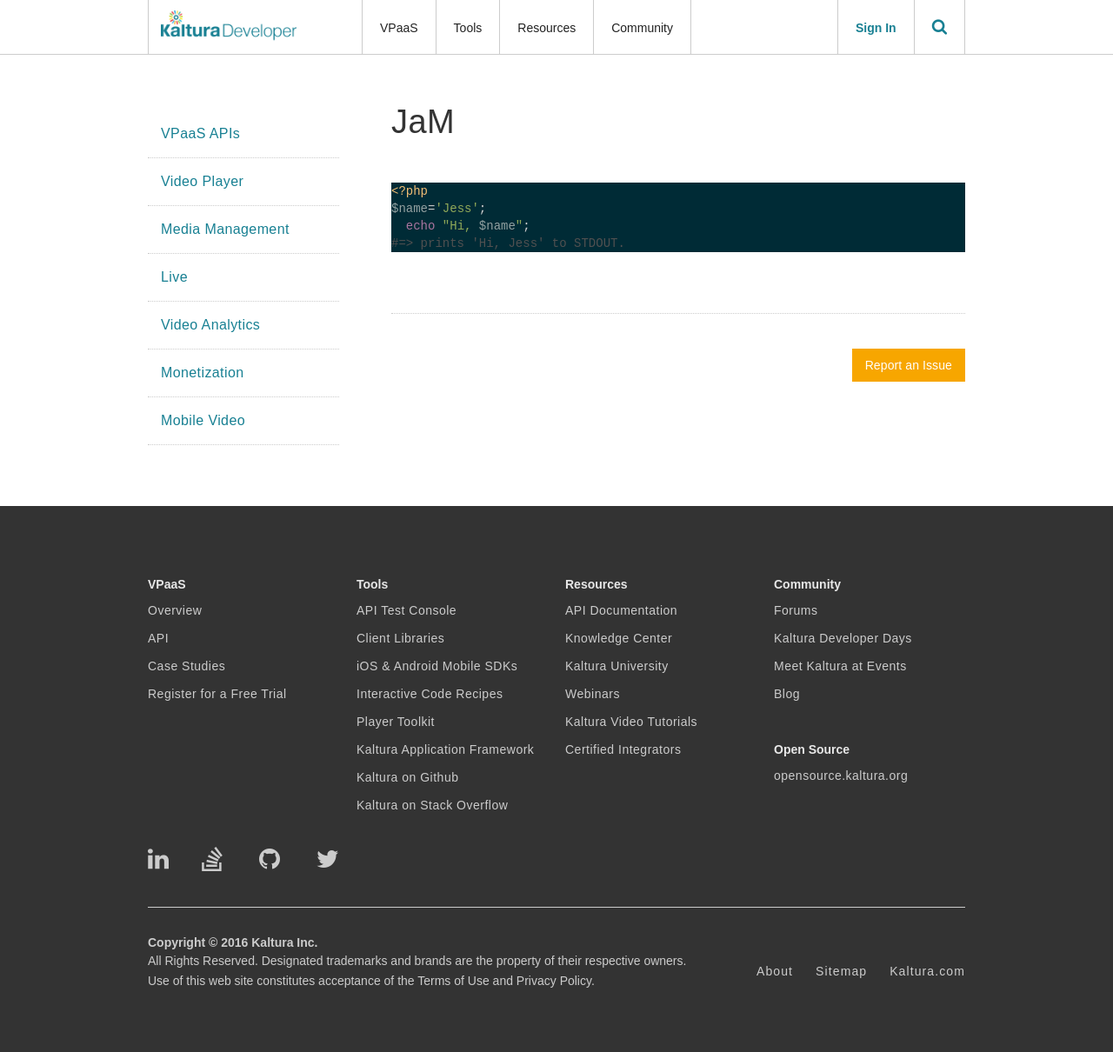
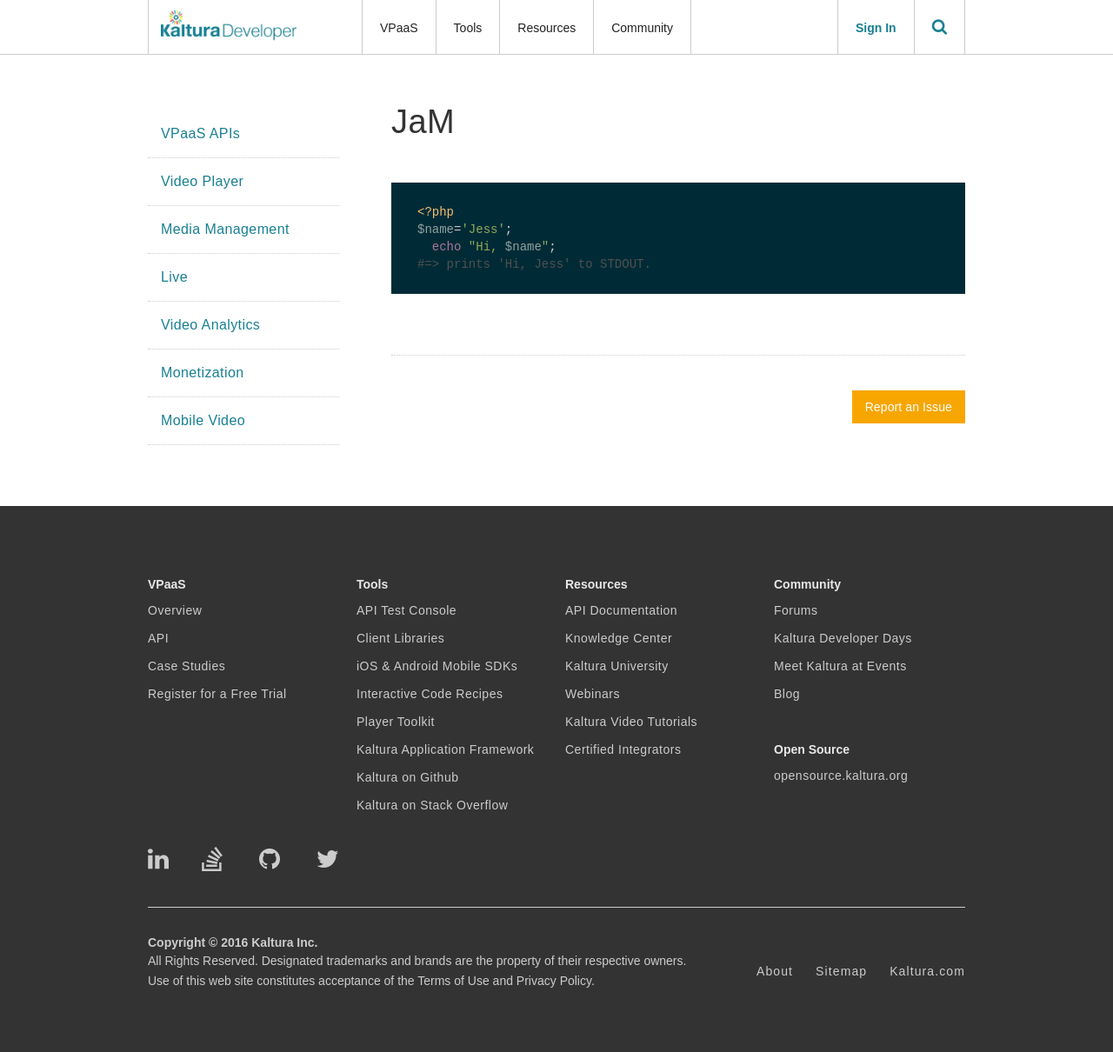
Before and after one commit to kaltura/DeveloperPortalDocs, a Jekyll site: the page built from jam.md, in a window 1280 px wide. Shown: the whole page at 87% size. Built offline with Jekyll 4.4.1, drawn with Linux system fonts in a browser that asks for light colours; nearby versions of some CDN libraries; comment, search, counter and statistics services are not loaded.

Commit message:
code block padding

```diff
--- a/css/kaltura-dev-site.webflow.css
+++ b/css/kaltura-dev-site.webflow.css
@@ -712,6 +712,10 @@ h4 {
   background-color: #e7e7e7;
 }
 
+figure.highlight {
+  padding: 10px 30px;
+}
+
 .video-player-wrapper {
   width: auto;
   margin-bottom: 40px;
```
